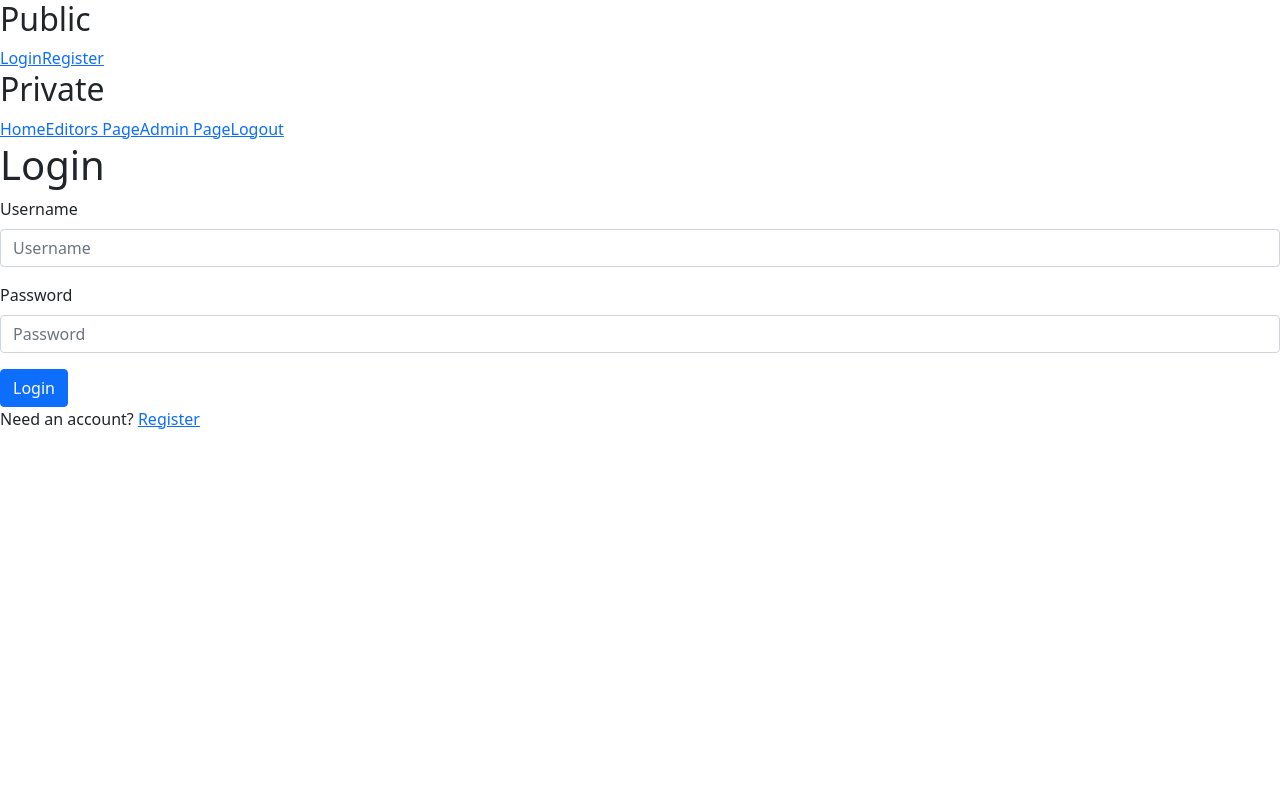
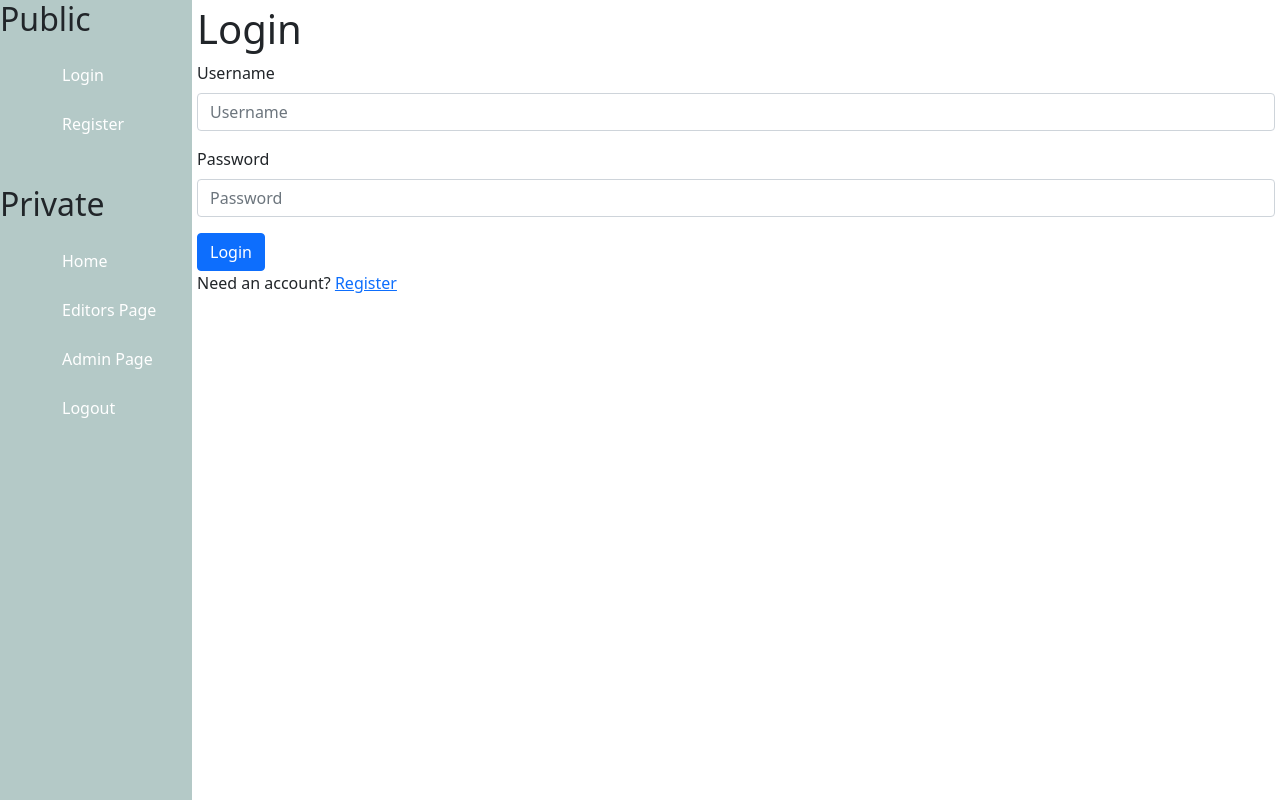
Before and after one commit to KheeForDev/react, a React (Create React App) app: page /login in a window 1280 px wide. Built offline with nearby package versions, Linux system fonts and the light colour scheme.

Commit message:
UPD: Update css to create a side navbar.

```diff
--- a/public/style.css
+++ b/public/style.css
@@ -1,3 +1,45 @@
+/* reset */
+* {
+    margin: 0;
+    padding: 0;
+}
+
+.sidebar {
+    background: #B4C9C7;
+    position: fixed;
+    height: 100%;
+    width: 15%;
+    top: 0;
+    left: 0;
+    z-index: 0;
+}
+
+/* remove bullet from ul */
+.sidebar ul {
+    list-style-type: none;
+}
+
+.sidebar ul li {
+    margin: 25px 0px;
+}
+
+.sidebar ul li a {
+    color: #fff;
+    padding: 0 30px;
+    text-decoration: none;
+}
+
+.sidebar ul li a:hover {
+    color: #57838D;
+    margin-left: 20px;
+    transition: 0.4s;
+}
+
+.main {
+    margin-left: 15%;
+    padding: 5px;
+}
+
 .instructions {
     font-size: 0.75rem;
     border-radius: 0.5rem;
@@ -8,7 +50,7 @@
     bottom: -10px;
 }
 
-.instructions > svg {
+.instructions>svg {
     margin-right: 0.25rem;
 }
 
--- a/src/components/Layout.js
+++ b/src/components/Layout.js
@@ -3,7 +3,7 @@ import { Outlet } from "react-router-dom";
 
 const Layout = ({ children }) => {
     return (
-        <main>
+        <main className="main">
             <Outlet />
         </main>
     );
--- a/src/components/Missing.js
+++ b/src/components/Missing.js
@@ -2,9 +2,9 @@ import React from "react";
 
 const Missing = () => {
     return (
-        <div>
+        <section>
             <h1>Missing</h1>
-        </div>
+        </section>
     );
 }
 
--- a/src/components/Sidebar.js
+++ b/src/components/Sidebar.js
@@ -3,16 +3,20 @@ import { Link } from "react-router-dom";
 
 const Sidebar = () => {
     return (
-        <nav>
+        <nav className="sidebar">
             <h2>Public</h2>
-            <Link to="/login">Login</Link>
-            <Link to="/register">Register</Link>
+            <ul>
+                <li><Link to="/login">Login</Link></li>
+                <li><Link to="/register">Register</Link></li>
+            </ul>
             <br />
             <h2>Private</h2>
-            <Link to="/">Home</Link>
-            <Link to="/editor">Editors Page</Link>
-            <Link to="/admin">Admin Page</Link>
-            <Link to="/">Logout</Link>
+            <ul>
+                <li><Link to="/">Home</Link></li>
+                <li><Link to="/editor">Editors Page</Link></li>
+                <li><Link to="/admin">Admin Page</Link></li>
+                <li><Link to="/">Logout</Link></li>
+            </ul>
         </nav>
     );
 }
```
